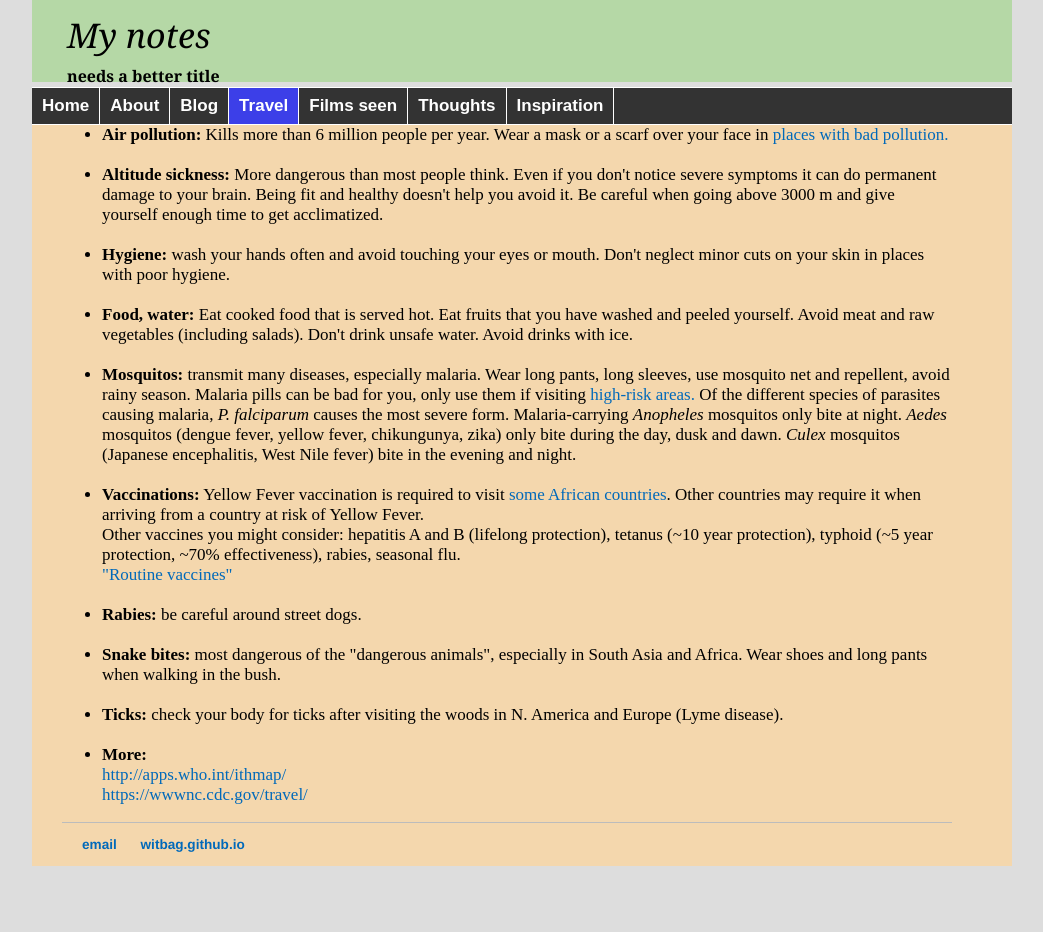
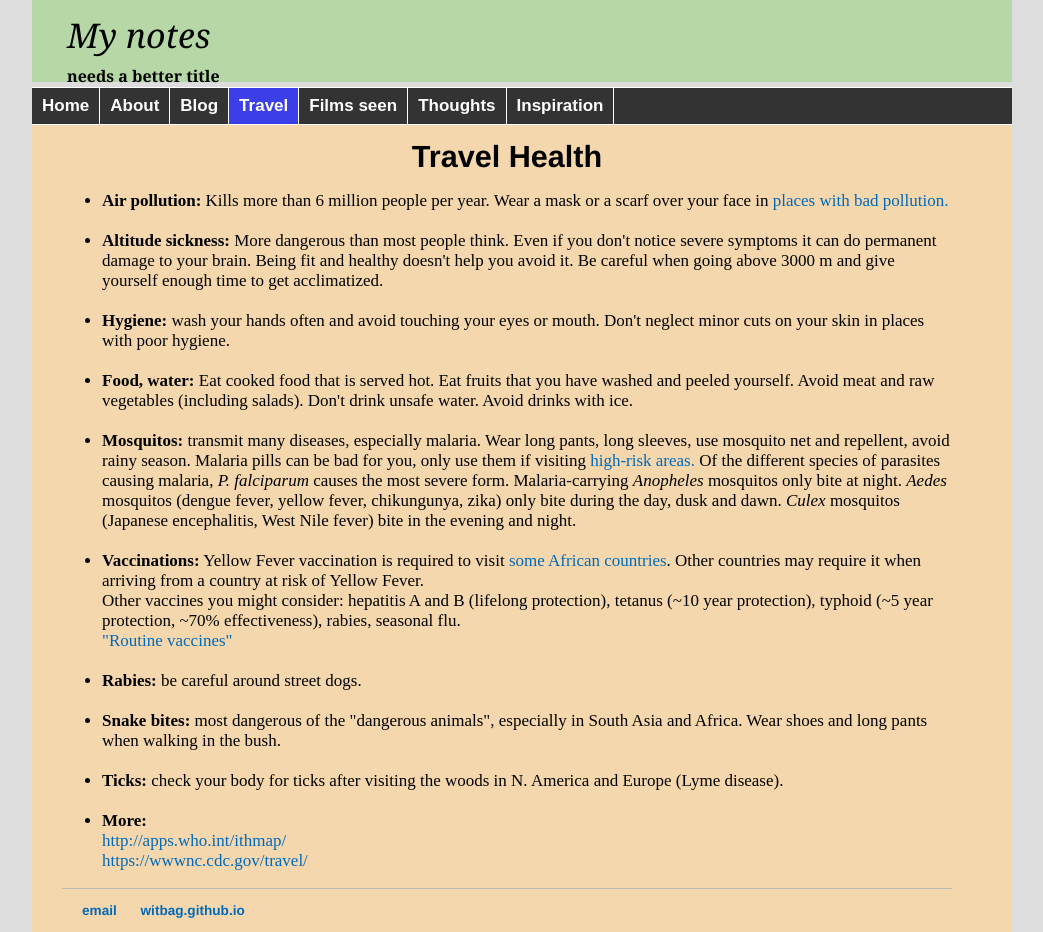
Before and after one commit to witbag/witbag.github.io, a Jekyll site: the page built from travel/health.html, in a window 1280 px wide. Shown: the whole page, without its empty margins (118-1161 px from the left). Built offline with Jekyll 4.4.1, drawn with Linux system fonts in a browser that asks for light colours; before the commit the page ends 900 px from its top, so only the background shows below that.

Commit message:
Update health.html

```diff
--- a/travel/health.html
+++ b/travel/health.html
@@ -4,6 +4,9 @@ title: Travel advice
 ---
 
 <div class="travel">
+
+<br>
+<center><h2>Travel Health</h2></center>
 
 <ul>
 <li><b>Air pollution:</b> Kills more than 6 million people per year. Wear a mask or a scarf over your face in <a href="http://maps.who.int/airpollution/" target=_blank>places with bad pollution.</a><br>
```
